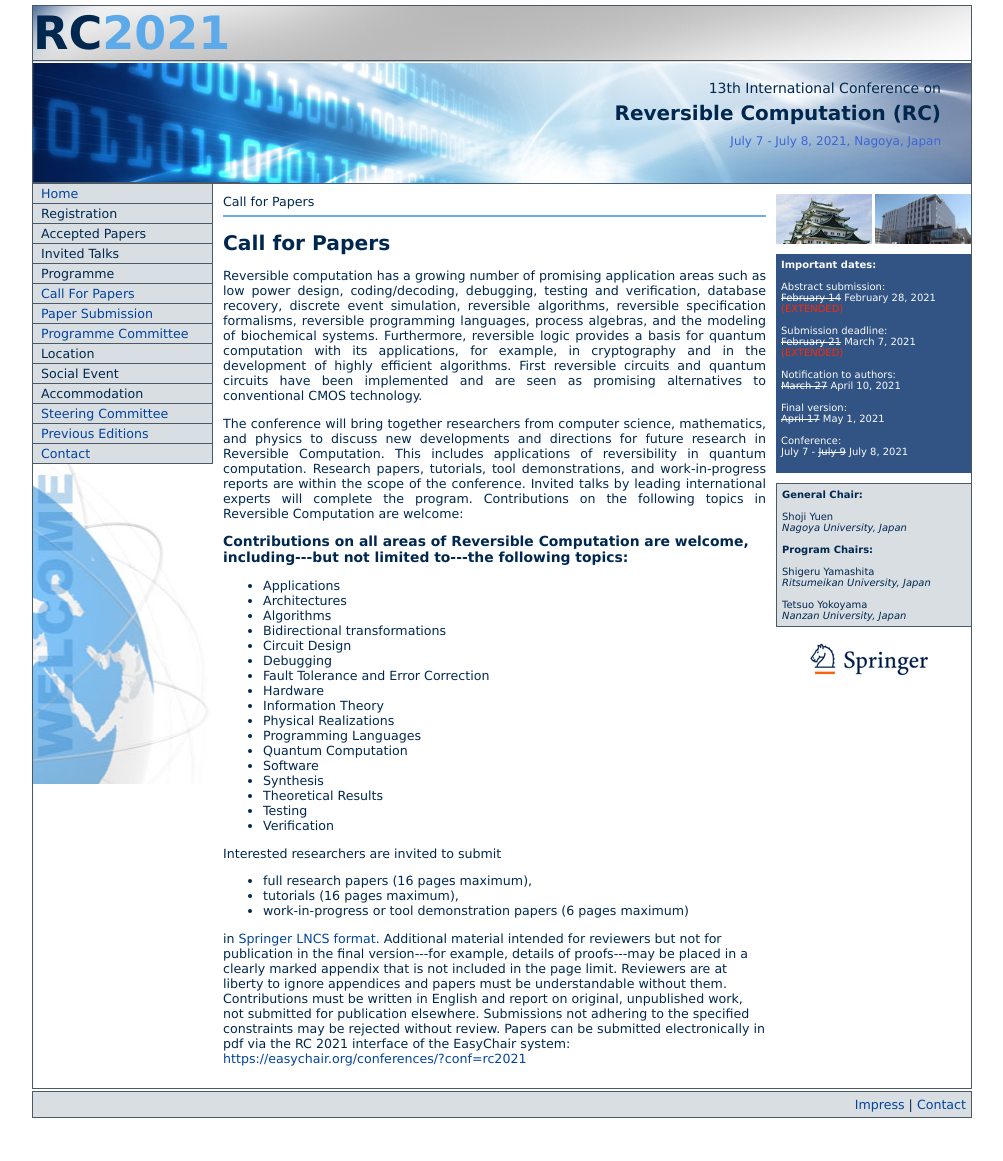
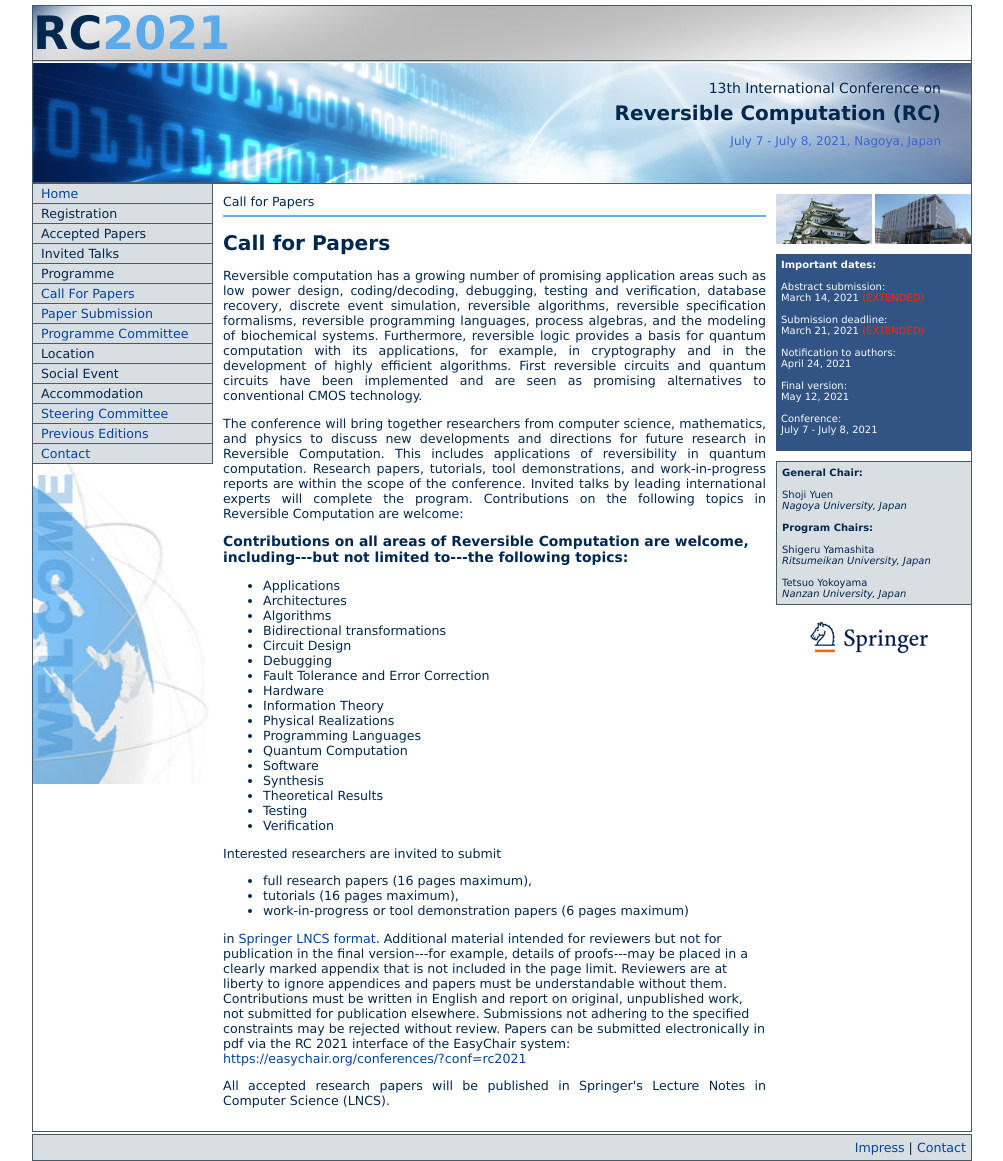
Before and after one commit to reversible-computation-2021/reversible-computation-2021.github.io, a Jekyll site: the page built from cfp/index.html, in a window 1280 px wide. Shown: the whole page, without its empty margins (139-1142 px from the left). Built offline with Jekyll 4.4.1, drawn with Linux system fonts in a browser that asks for light colours; before the commit the page ends 1118 px from its top, so only the background shows below that.

Commit message:
2021-03-03

```diff
--- a/_layouts/default.html
+++ b/_layouts/default.html
@@ -80,15 +80,15 @@
           <div class="dates">
             <b>Important dates:</b><br/><br/>
             Abstract submission:<br/>
-            <del>February 14</del> February 28, 2021 <font color="#FF2800">(EXTENDED)</font><br/><br/>
+            March 14, 2021 <font color="#FF2800">(EXTENDED)</font><br/><br/>
             Submission deadline:<br/>
-            <del>February 21</del> March 7, 2021 <font color="#FF2800">(EXTENDED)</font><br/><br/>
+            March 21, 2021 <font color="#FF2800">(EXTENDED)</font><br/><br/>
             Notification to authors:<br/>
-            <del>March 27</del> April 10, 2021<br/><br/>
+            April 24, 2021<br/><br/>
             Final version:<br/>
-            <del>April 17</del> May 1, 2021<br/><br/>
+            May 12, 2021<br/><br/>
             Conference:<br/>
-            July 7 - <del>July 9</del> July 8, 2021<br/><br/>
+            July 7 - July 8, 2021<br/><br/>
           </div>
           <div class="organizers">
             <b>General Chair:</b><br/><br/>
--- a/cfp/index.html
+++ b/cfp/index.html
@@ -47,6 +47,10 @@ title: Call for Papers
 Papers can be submitted electronically in pdf via the RC 2021 interface of the EasyChair system:  <a href="{{ site.links.easychair }}">{{ site.links.easychair }}</a>
 </p>
 
+<p>
+  All accepted research papers will be published in Springer's Lecture Notes in Computer Science (LNCS).
+</p>
+
 <!--<h2>Special Issue</h2>
 
 <p>
```
